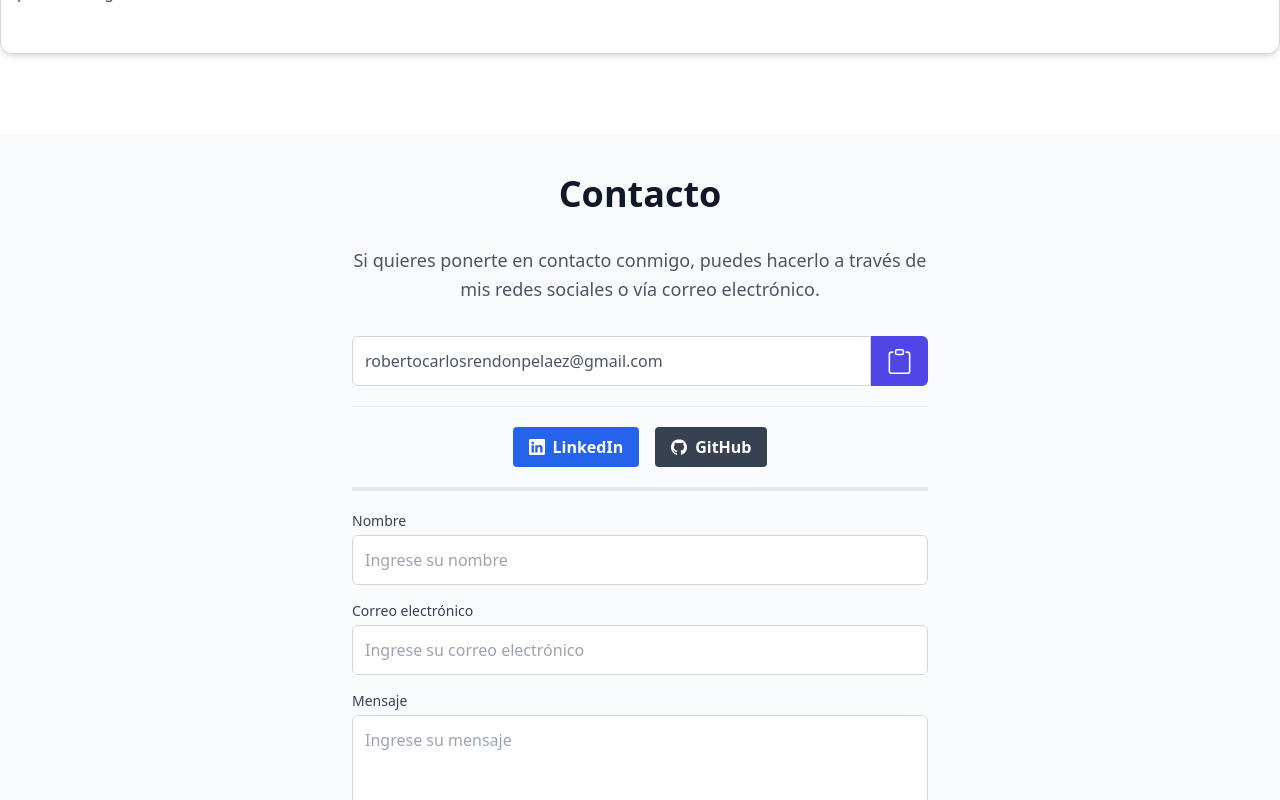
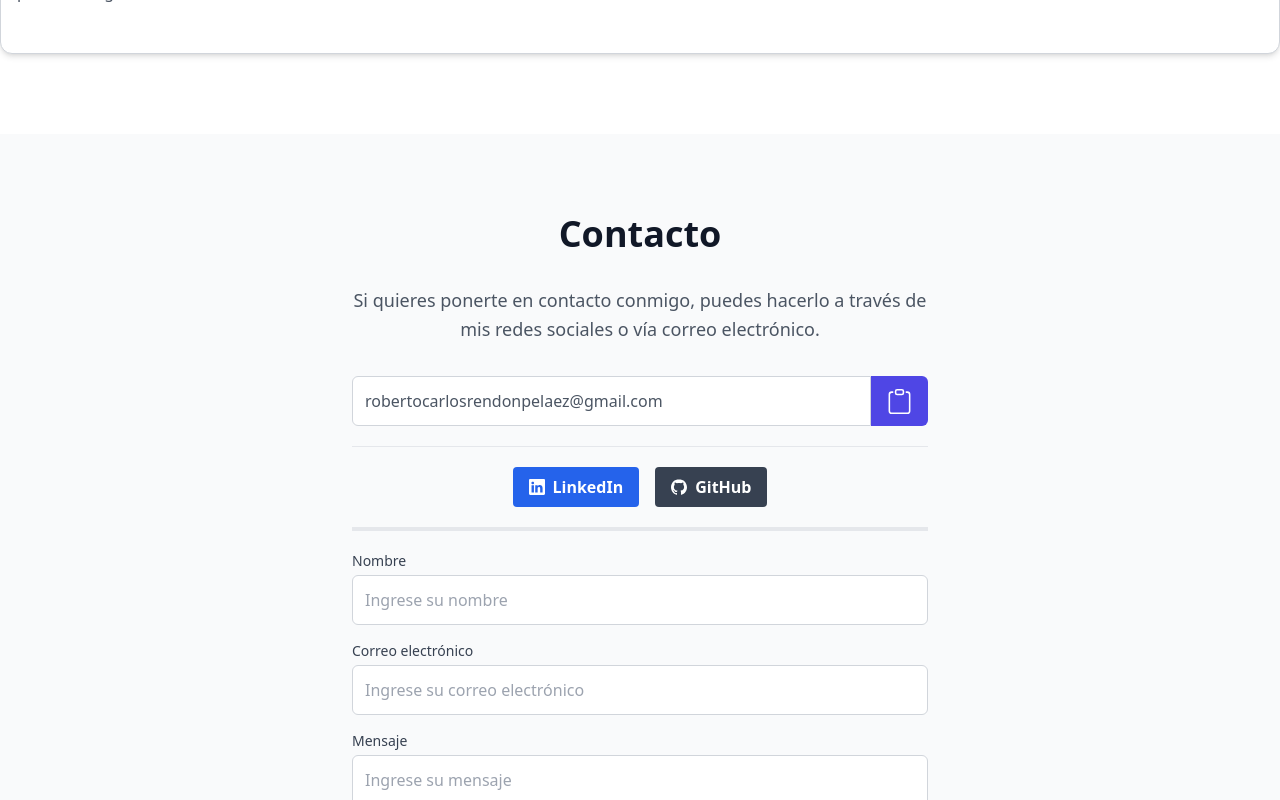
Before and after one commit to Robertofcg/Portafolio, a React (Create React App) app: page / in a window 1280 px wide. Shown: the part 2000-2800 px from the top of the page. Built offline with nearby package versions, Linux system fonts and the light colour scheme.

Commit message:
nuevas secciones

```diff
--- a/src/App.js
+++ b/src/App.js
@@ -284,7 +284,7 @@ function App() {
 
 
 
-      <footer className="bg-gray-50 text-gray-900 mt-20" id='contacto'>
+      <footer className="bg-gray-50 text-gray-900 pt-20 lg:pt-10 lg:mt-20" id='contacto'>
         <div className="container mx-auto py-10 px-5">
           <div className="max-w-xl mx-auto">
             <h2 className="text-4xl font-semibold mb-8 text-center">Contacto</h2>
```
